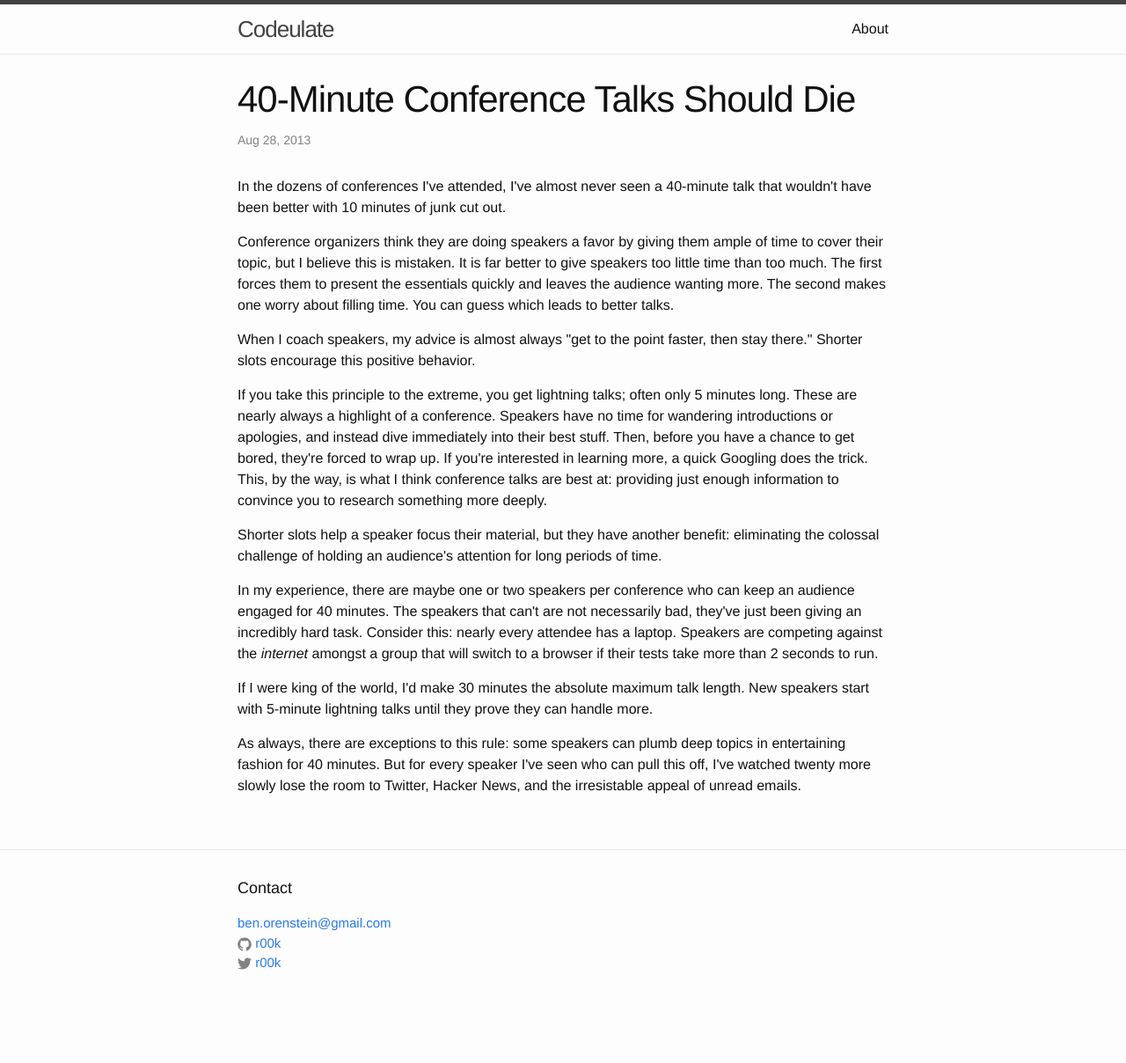
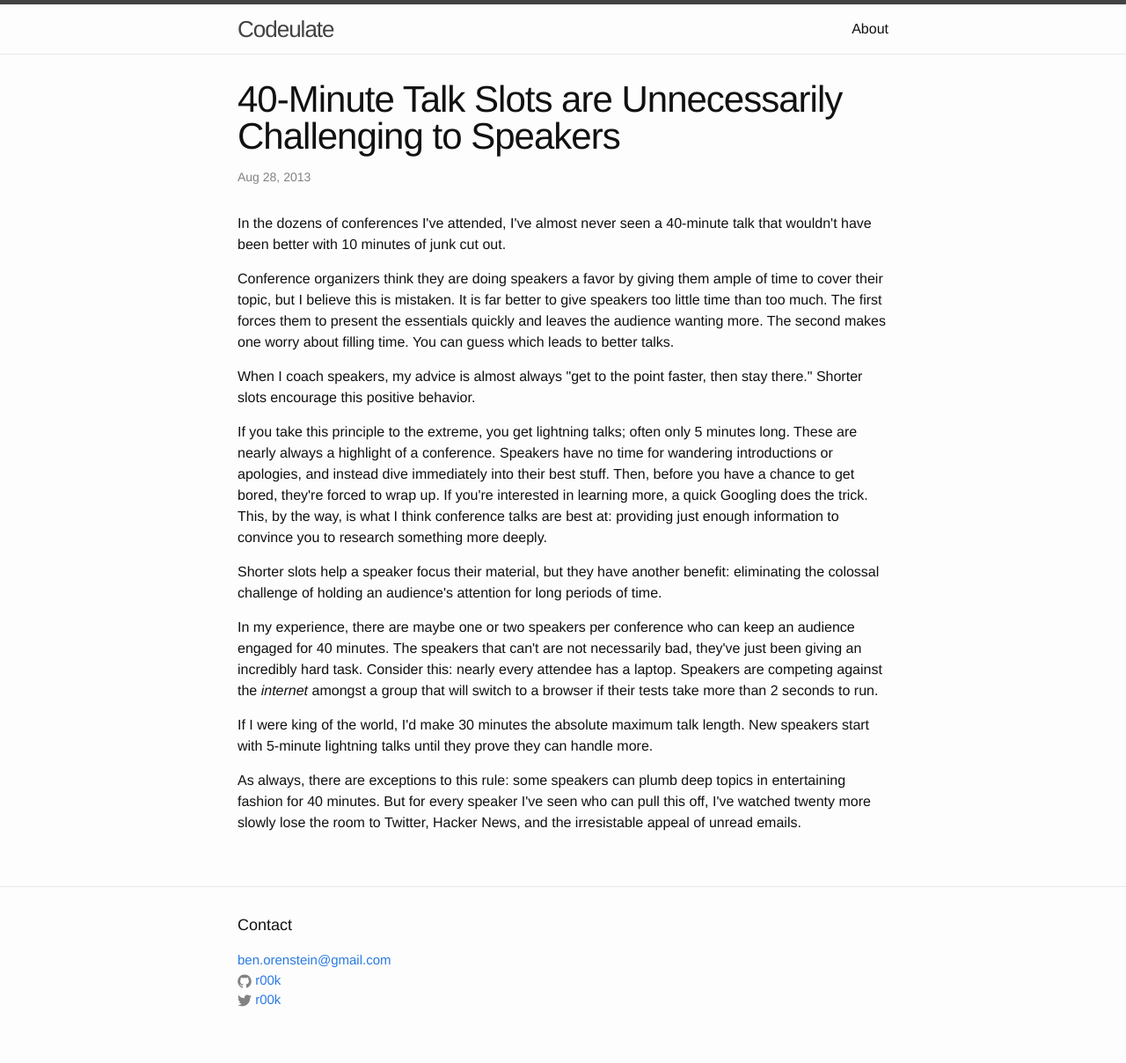
Before and after one commit to r00k/blog, a Jekyll site: the page built from _posts/2013-08-27-40-minute-conference-talk-slots-unnecessarily-challenging.html, in a window 1280 px wide. Shown: the whole page at 88% size. Built offline with Jekyll 4.4.1, drawn with Linux system fonts in a browser that asks for light colours; before the commit the page ends 1166 px from its top, so only the background shows below that.

Commit message:
Rename post

```diff
--- a/_posts/2013-08-27-40-minute-conference-talks-should-die.html
+++ b/_posts/2013-08-27-40-minute-conference-talk-slots-unnecessarily-challenging.html
@@ -1,6 +1,6 @@
 ---
 layout: post
-title: 40-Minute Conference Talks Should Die
+title: 40-Minute Talk Slots are Unnecessarily Challenging to Speakers
 date: 2013-08-27 21:29:48.000000000 -04:00
 categories:
 - general
```
